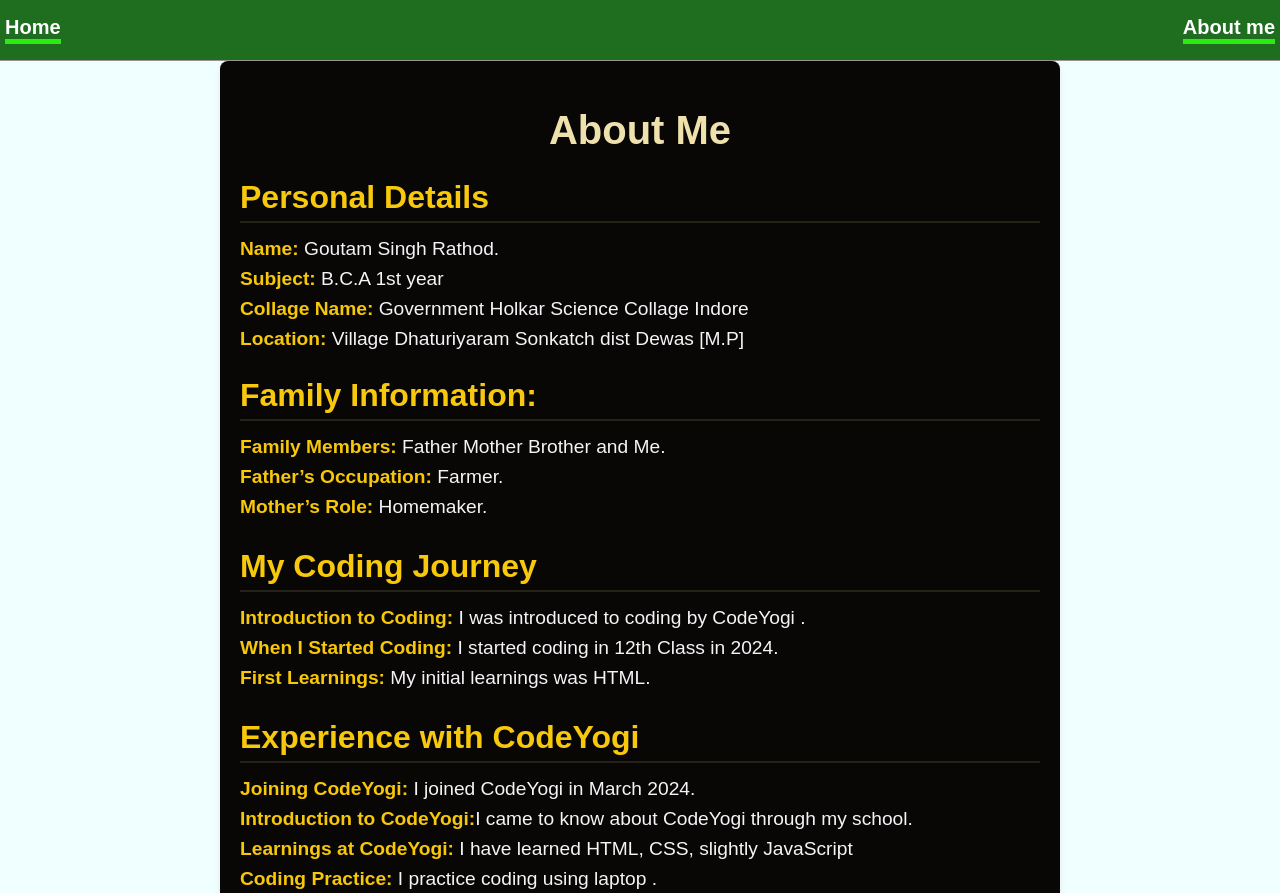
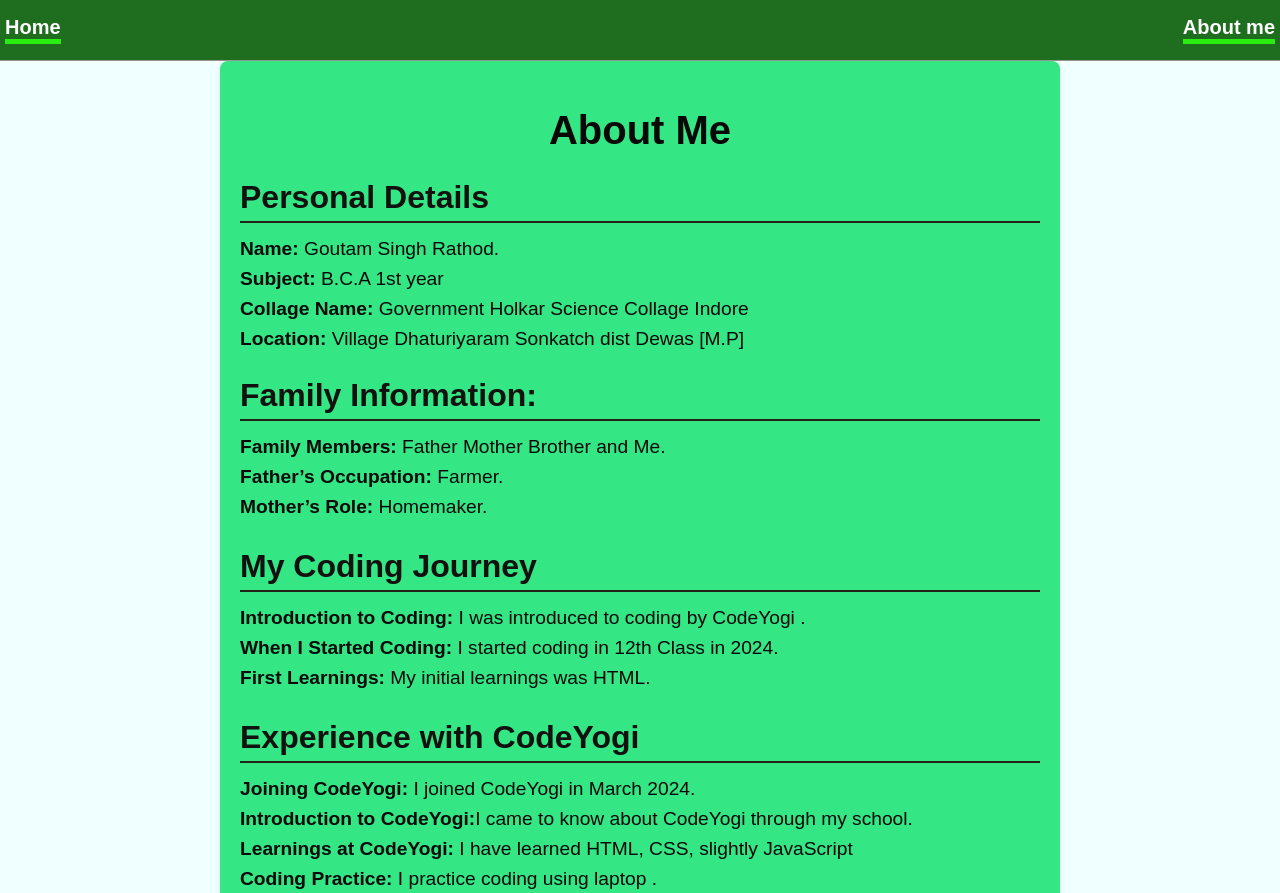
Before and after one commit to goutam34534/medisine-finder, a plain HTML site: page main/page/about.html in a window 1280 px wide. Shown: the top 893 px of the page. Drawn offline with Linux system fonts and the light colour scheme.

Commit message:
Your commit message

```diff
--- a/main/page/about.html
+++ b/main/page/about.html
@@ -39,7 +39,8 @@
         max-width: 800px;
         margin: 0px auto;
         padding: 20px;
-        background-color: #080706;
+        color: #080808;
+        background-color: #34e684;
         box-shadow: 0 4px 6px rgba(190, 174, 174, 0.3);
         border-radius: 8px;
       }
@@ -48,7 +49,7 @@
         font-size: 2.5rem;
         font-weight: bold;
         text-align: center;
-        color: #eee1ac;
+        color: #080808;
         margin-bottom: 20px;
       }
 
@@ -59,7 +60,7 @@
       h2 {
         font-size: 2rem;
         font-weight: bold;
-        color: #f7c80b;
+        color: #111110;
         border-bottom: 2px solid #252318;
         padding-bottom: 5px;
         margin-bottom: 15px;
@@ -79,7 +80,7 @@
 
       span {
         font-weight: bold;
-        color: #f7c709;
+        color: #0a0a0a;
       }
 
       footer {
```
Also changed, not shown: index.html (+2 -0 lines), main/script.js (+5 -5 lines).
